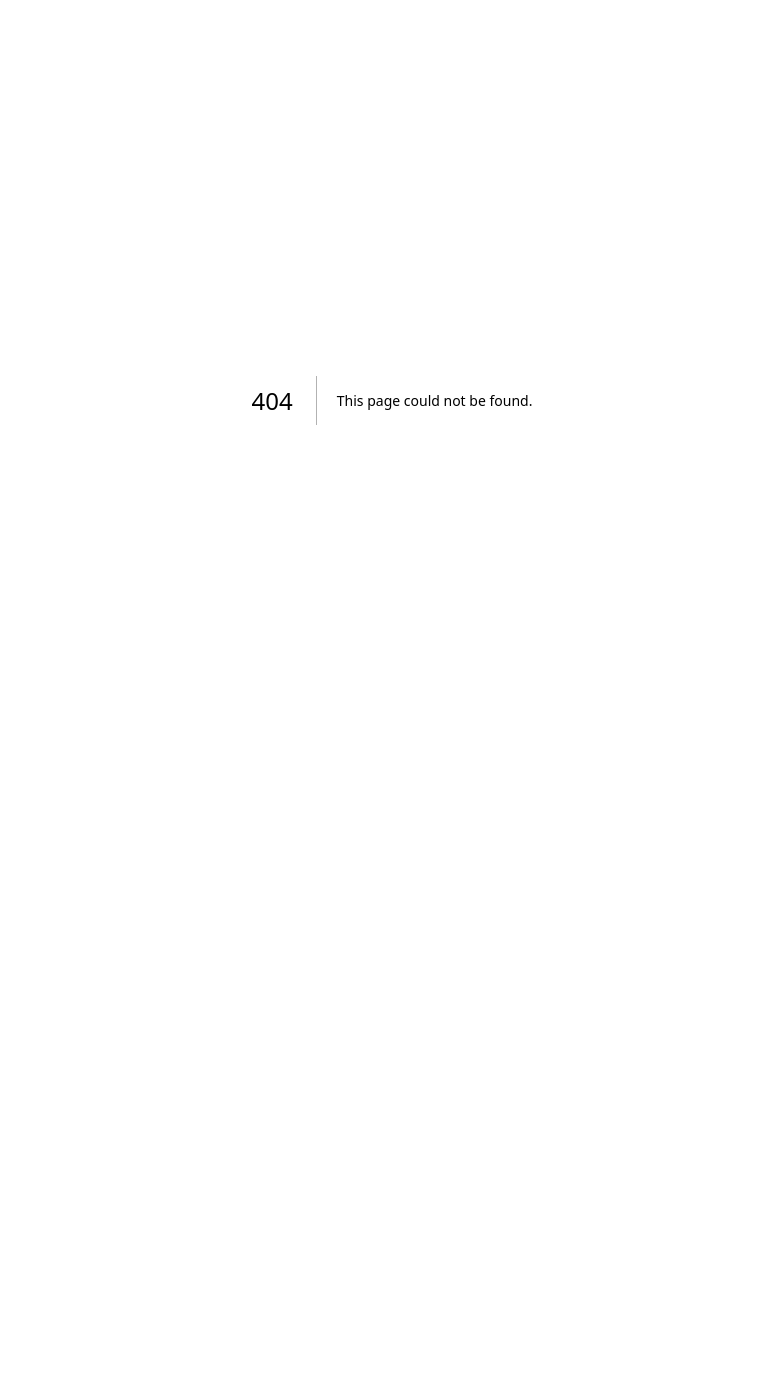
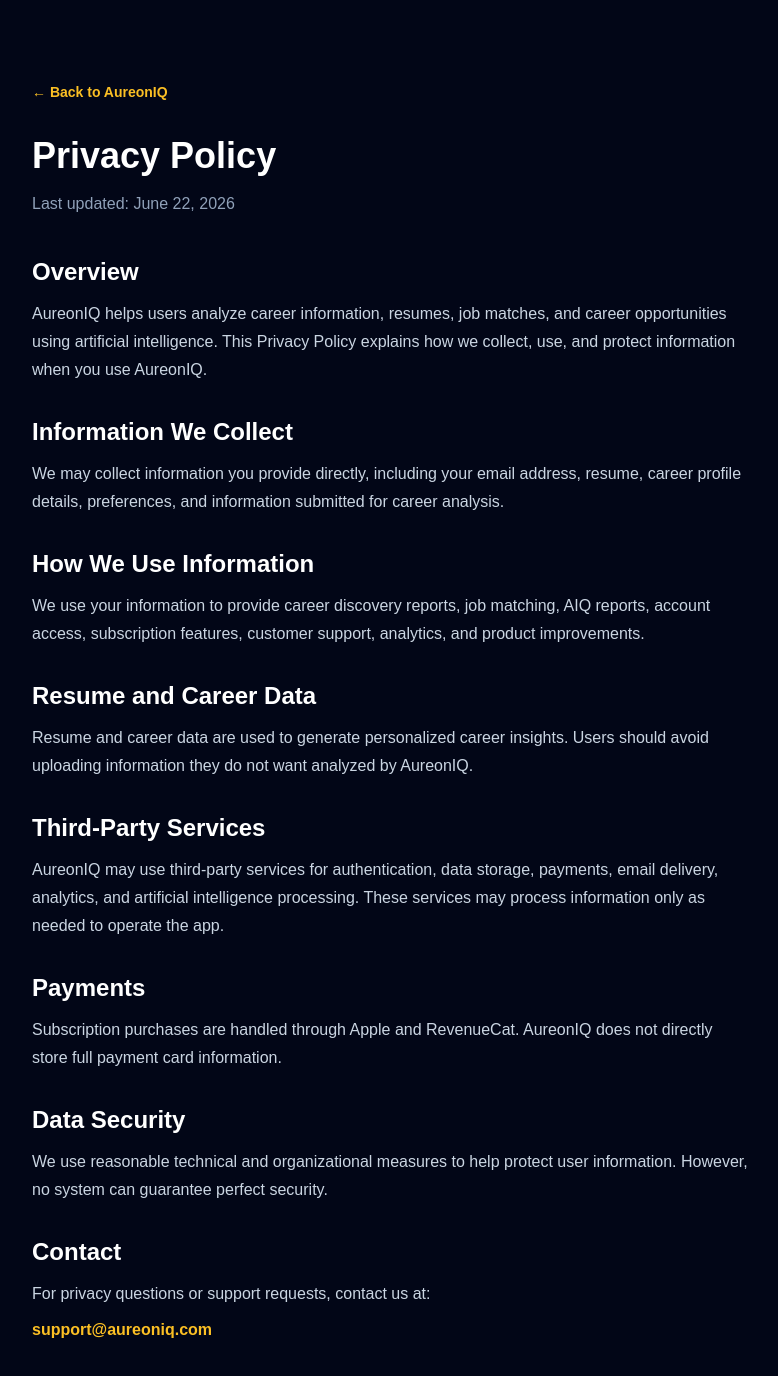
Before and after one commit to tbscheffler/aureoniq-web, a Next.js app: page /privacy in a window 1280 px wide. Before the commit this address had no page. Shown: the top 1376 px of the page, without its empty margins (248-1026 px from the left). Before the commit the page ends 800 px from the top, so only its background shows below. Built offline with nearby package versions, Linux system fonts and the light colour scheme.

Commit message:
Initial AureonIQ website v1

```diff
--- a/app/layout.tsx
+++ b/app/layout.tsx
@@ -13,8 +13,9 @@
 });
 
 export const metadata: Metadata = {
-  title: "Create Next App",
-  description: "Generated by create next app",
+  title: "AureonIQ",
+  description:
+    "AI-powered career discovery platform helping professionals uncover hidden opportunities, career paths, and future growth potential.",
 };
 
 export default function RootLayout({
--- a/app/page.tsx
+++ b/app/page.tsx
@@ -1,65 +1,101 @@
-import Image from "next/image";
-
 export default function Home() {
   return (
-    <div className="flex flex-col flex-1 items-center justify-center bg-zinc-50 font-sans dark:bg-black">
-      <main className="flex flex-1 w-full max-w-3xl flex-col items-center justify-between py-32 px-16 bg-white dark:bg-black sm:items-start">
-        <Image
-          className="dark:invert"
-          src="/next.svg"
-          alt="Next.js logo"
-          width={100}
-          height={20}
-          priority
-        />
-        <div className="flex flex-col items-center gap-6 text-center sm:items-start sm:text-left">
-          <h1 className="max-w-xs text-3xl font-semibold leading-10 tracking-tight text-black dark:text-zinc-50">
-            To get started, edit the page.tsx file.
+    <main className="min-h-screen bg-[#020617] text-white">
+      <section className="mx-auto max-w-6xl px-6 py-24 text-center">
+        <p className="mb-4 text-sm font-black tracking-[0.25em] text-[#FBBF24]">
+          AUREONIQ
+        </p>
+
+        <h1 className="mx-auto max-w-4xl text-5xl font-black tracking-tight md:text-7xl">
+          Career intelligence for your next move.
         </h1>
-          <p className="max-w-md text-lg leading-8 text-zinc-600 dark:text-zinc-400">
-            Looking for a starting point or more instructions? Head over to{" "}
+
+        <p className="mx-auto mt-6 max-w-2xl text-xl leading-8 text-blue-100">
+          Discover opportunities you didn&apos;t know you qualified for.
+        </p>
+
+        <p className="mx-auto mt-8 max-w-3xl text-lg leading-8 text-slate-300">
+          AureonIQ uses AI to analyze your experience, uncover hidden career
+          paths, explain your transferable skills, and help you understand where
+          your career could go next.
+        </p>
+
+        <div className="mt-10 flex flex-wrap justify-center gap-4">
           <a
-              href="https://vercel.com/templates?framework=next.js&utm_source=create-next-app&utm_medium=appdir-template-tw&utm_campaign=create-next-app"
-              className="font-medium text-zinc-950 dark:text-zinc-50"
+            href="/privacy"
+            className="rounded-xl bg-[#2563EB] px-6 py-4 font-bold text-white transition hover:bg-blue-500"
           >
-              Templates
-            </a>{" "}
-            or the{" "}
+            Privacy Policy
+          </a>
+
           <a
-              href="https://nextjs.org/learn?utm_source=create-next-app&utm_medium=appdir-template-tw&utm_campaign=create-next-app"
-              className="font-medium text-zinc-950 dark:text-zinc-50"
+            href="/support"
+            className="rounded-xl border border-slate-700 px-6 py-4 font-bold text-white transition hover:border-[#FBBF24]"
           >
-              Learning
-            </a>{" "}
-            center.
+            Support
+          </a>
+        </div>
+      </section>
+
+      <section className="mx-auto max-w-6xl px-6 pb-24">
+        <div className="grid gap-6 md:grid-cols-3">
+          <div className="rounded-2xl border border-slate-800 bg-[#111827] p-7">
+            <p className="mb-3 text-sm font-black tracking-widest text-[#FBBF24]">
+              DISCOVERY
+            </p>
+            <h2 className="mb-3 text-2xl font-black">Career Discovery</h2>
+            <p className="leading-7 text-slate-300">
+              Explore expected paths, adjacent opportunities, and hidden career
+              options based on your real experience.
             </p>
           </div>
-        <div className="flex flex-col gap-4 text-base font-medium sm:flex-row">
+
+          <div className="rounded-2xl border border-slate-800 bg-[#111827] p-7">
+            <p className="mb-3 text-sm font-black tracking-widest text-[#FBBF24]">
+              AIQ PRO
+            </p>
+            <h2 className="mb-3 text-2xl font-black">Future Forecasting</h2>
+            <p className="leading-7 text-slate-300">
+              Understand your career mobility, growth potential, opportunity
+              index, and alternative futures.
+            </p>
+          </div>
+
+          <div className="rounded-2xl border border-slate-800 bg-[#111827] p-7">
+            <p className="mb-3 text-sm font-black tracking-widest text-[#FBBF24]">
+              MATCHING
+            </p>
+            <h2 className="mb-3 text-2xl font-black">Live Job Matches</h2>
+            <p className="leading-7 text-slate-300">
+              Connect your skills to real opportunities with personalized match
+              explanations.
+            </p>
+          </div>
+        </div>
+      </section>
+      <footer className="border-t border-slate-800 py-8">
+      <div className="mx-auto flex max-w-6xl flex-col items-center gap-4 px-6 text-sm text-slate-400 md:flex-row md:justify-between">
+
+        <p>© 2026 AureonIQ. All rights reserved.</p>
+
+        <div className="flex gap-6">
           <a
-            className="flex h-12 w-full items-center justify-center gap-2 rounded-full bg-foreground px-5 text-background transition-colors hover:bg-[#383838] dark:hover:bg-[#ccc] md:w-[158px]"
-            href="https://vercel.com/new?utm_source=create-next-app&utm_medium=appdir-template-tw&utm_campaign=create-next-app"
-            target="_blank"
-            rel="noopener noreferrer"
+            href="/privacy"
+            className="hover:text-[#FBBF24]"
           >
-            <Image
-              className="dark:invert"
-              src="/vercel.svg"
-              alt="Vercel logomark"
-              width={16}
-              height={16}
-            />
-            Deploy Now
+            Privacy Policy
           </a>
+
           <a
-            className="flex h-12 w-full items-center justify-center rounded-full border border-solid border-black/[.08] px-5 transition-colors hover:border-transparent hover:bg-black/[.04] dark:border-white/[.145] dark:hover:bg-[#1a1a1a] md:w-[158px]"
-            href="https://nextjs.org/docs?utm_source=create-next-app&utm_medium=appdir-template-tw&utm_campaign=create-next-app"
-            target="_blank"
-            rel="noopener noreferrer"
+            href="/support"
+            className="hover:text-[#FBBF24]"
           >
-            Documentation
+            Support
           </a>
         </div>
+
+      </div>
+    </footer>
     </main>
-    </div>
   );
 }
--- /dev/null
+++ b/app/privacy/page.tsx
@@ -0,0 +1,111 @@
+export default function PrivacyPolicy() {
+    return (
+      <main className="min-h-screen bg-[#020617] text-white">
+        <section className="mx-auto max-w-3xl px-6 py-20">
+          <a href="/" className="text-sm font-bold text-[#FBBF24]">
+            ← Back to AureonIQ
+          </a>
+
+          <h1 className="mt-8 text-4xl font-black">
+            Privacy Policy
+          </h1>
+
+          <p className="mt-4 text-slate-400">
+            Last updated: June 22, 2026
+          </p>
+
+          <div className="mt-10 space-y-8 leading-7 text-slate-300">
+            <section>
+              <h2 className="text-2xl font-bold text-white">
+                Overview
+              </h2>
+              <p className="mt-3">
+                AureonIQ helps users analyze career information, resumes, job
+                matches, and career opportunities using artificial intelligence.
+                This Privacy Policy explains how we collect, use, and protect
+                information when you use AureonIQ.
+              </p>
+            </section>
+
+            <section>
+              <h2 className="text-2xl font-bold text-white">
+                Information We Collect
+              </h2>
+              <p className="mt-3">
+                We may collect information you provide directly, including your
+                email address, resume, career profile details, preferences, and
+                information submitted for career analysis.
+              </p>
+            </section>
+
+            <section>
+              <h2 className="text-2xl font-bold text-white">
+                How We Use Information
+              </h2>
+              <p className="mt-3">
+                We use your information to provide career discovery reports, job
+                matching, AIQ reports, account access, subscription features,
+                customer support, analytics, and product improvements.
+              </p>
+            </section>
+
+            <section>
+              <h2 className="text-2xl font-bold text-white">
+                Resume and Career Data
+              </h2>
+              <p className="mt-3">
+                Resume and career data are used to generate personalized career
+                insights. Users should avoid uploading information they do not
+                want analyzed by AureonIQ.
+              </p>
+            </section>
+
+            <section>
+              <h2 className="text-2xl font-bold text-white">
+                Third-Party Services
+              </h2>
+              <p className="mt-3">
+                AureonIQ may use third-party services for authentication, data
+                storage, payments, email delivery, analytics, and artificial
+                intelligence processing. These services may process information
+                only as needed to operate the app.
+              </p>
+            </section>
+
+            <section>
+              <h2 className="text-2xl font-bold text-white">
+                Payments
+              </h2>
+              <p className="mt-3">
+                Subscription purchases are handled through Apple and RevenueCat.
+                AureonIQ does not directly store full payment card information.
+              </p>
+            </section>
+
+            <section>
+              <h2 className="text-2xl font-bold text-white">
+                Data Security
+              </h2>
+              <p className="mt-3">
+                We use reasonable technical and organizational measures to help
+                protect user information. However, no system can guarantee perfect
+                security.
+              </p>
+            </section>
+
+            <section>
+              <h2 className="text-2xl font-bold text-white">
+                Contact
+              </h2>
+              <p className="mt-3">
+                For privacy questions or support requests, contact us at:
+              </p>
+              <p className="mt-2 font-bold text-[#FBBF24]">
+                support@aureoniq.com
+              </p>
+            </section>
+          </div>
+        </section>
+      </main>
+    );
+  }
--- /dev/null
+++ b/app/support/page.tsx
@@ -0,0 +1,61 @@
+export default function SupportPage() {
+    return (
+      <main className="min-h-screen bg-[#020617] text-white">
+        <section className="mx-auto max-w-3xl px-6 py-20">
+          <a href="/" className="text-sm font-bold text-[#FBBF24]">
+            ← Back to AureonIQ
+          </a>
+
+          <h1 className="mt-8 text-4xl font-black">
+            AureonIQ Support
+          </h1>
+
+          <p className="mt-4 text-slate-400">
+            We're here to help.
+          </p>
+
+          <div className="mt-10 space-y-8">
+            <div className="rounded-2xl bg-[#111827] p-6">
+              <h2 className="text-2xl font-bold">
+                Contact Support
+              </h2>
+
+              <p className="mt-4 text-slate-300">
+                For account issues, billing questions, feature requests,
+                subscription support, or technical assistance, contact:
+              </p>
+
+              <p className="mt-4 text-lg font-bold text-[#FBBF24]">
+                support@aureoniq.com
+              </p>
+            </div>
+
+            <div className="rounded-2xl bg-[#111827] p-6">
+              <h2 className="text-2xl font-bold">
+                Common Topics
+              </h2>
+
+              <ul className="mt-4 space-y-3 text-slate-300">
+                <li>• Account access and login issues</li>
+                <li>• Resume upload assistance</li>
+                <li>• Subscription management</li>
+                <li>• Discovery Pro questions</li>
+                <li>• AIQ Pro questions</li>
+                <li>• Billing and purchase restoration</li>
+              </ul>
+            </div>
+
+            <div className="rounded-2xl bg-[#111827] p-6">
+              <h2 className="text-2xl font-bold">
+                Response Time
+              </h2>
+
+              <p className="mt-4 text-slate-300">
+                We aim to respond to support requests within 1–2 business days.
+              </p>
+            </div>
+          </div>
+        </section>
+      </main>
+    );
+  }
```
Lines whose indentation alone changed are shown as unchanged.
